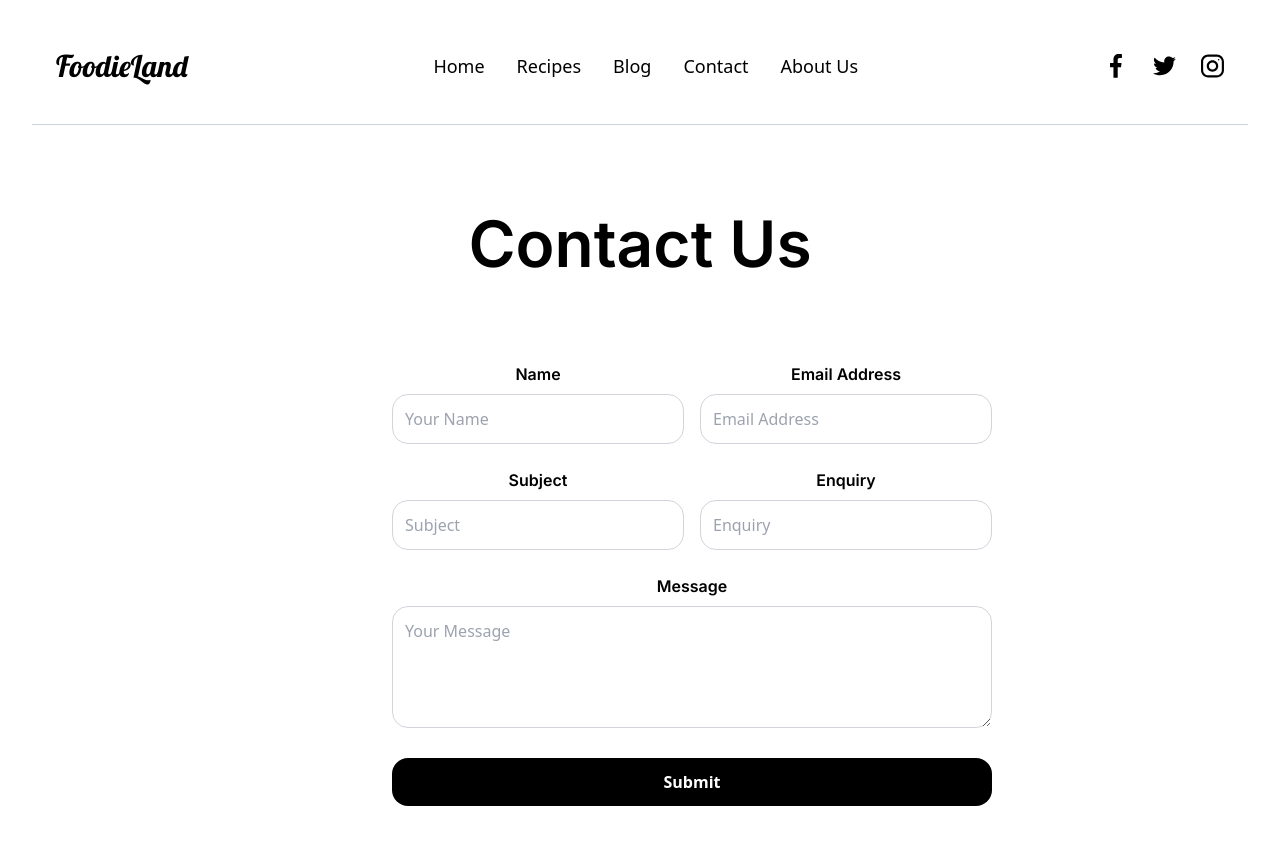
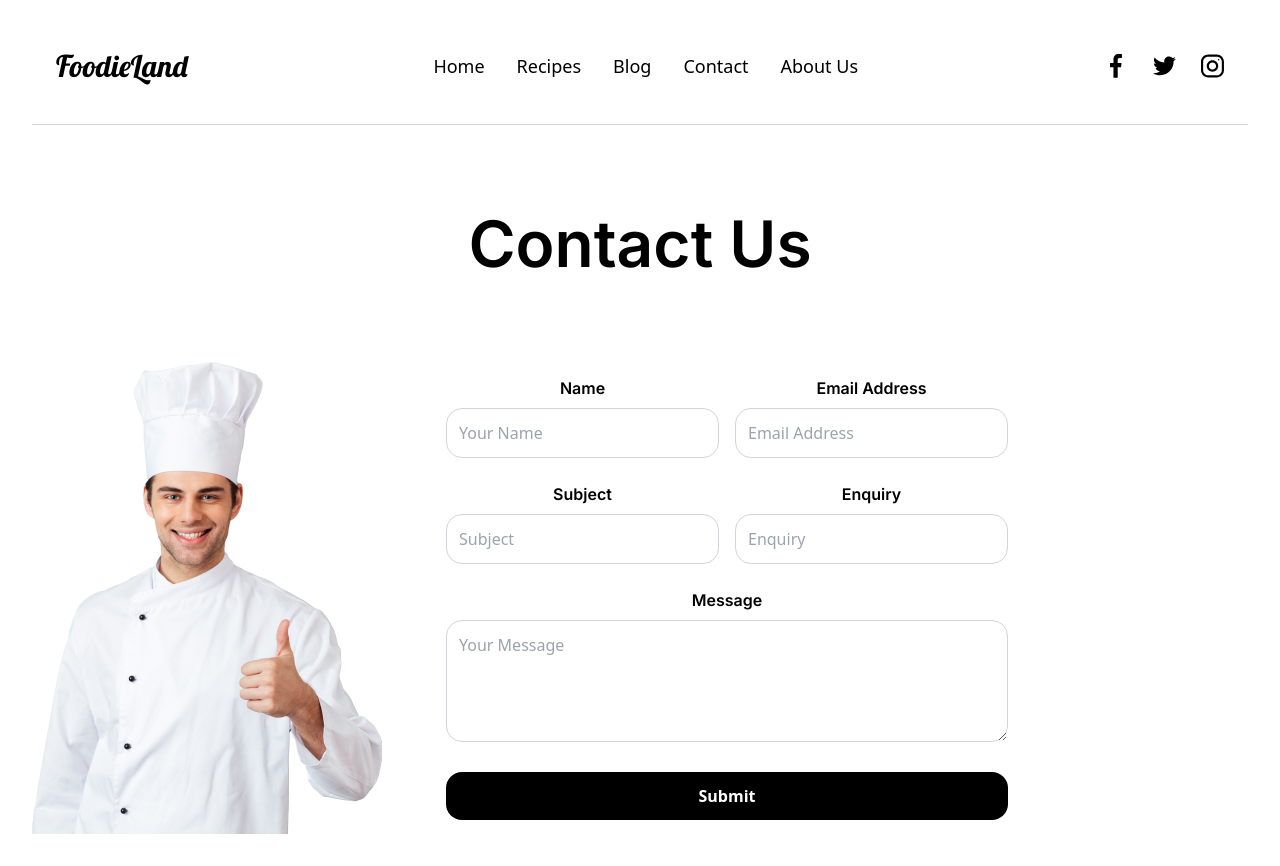
Before and after one commit to Alisher47/Fast-Food-website, a React (Vite) app: page /contact in a window 1280 px wide. Before the commit the page ends 838 px from the top, so only its background shows below. Built offline with nearby package versions, Linux system fonts and the light colour scheme.

Commit message:
update UI

```diff
--- a/src/assets/components/Contact/Form/form.jsx
+++ b/src/assets/components/Contact/Form/form.jsx
@@ -1,8 +1,11 @@
 import React from 'react';
+import Layer from '../../../../constants/images/Layer .png';
 
 const Form = () => {
   return (
-    <div className="mt-[80px] flex justify-end mr-64">
+    <div className="mt-[80px] flex justify-center items-center space-x-16 mr-60">
+      <img src={Layer} alt="Chef" className="w-[350px] h-auto" />
+
       <div className="w-[600px]">
         <form className="space-y-6">
 
```
